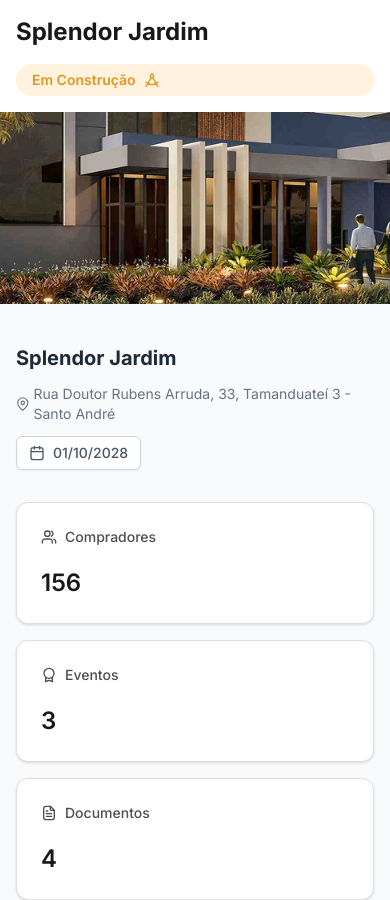
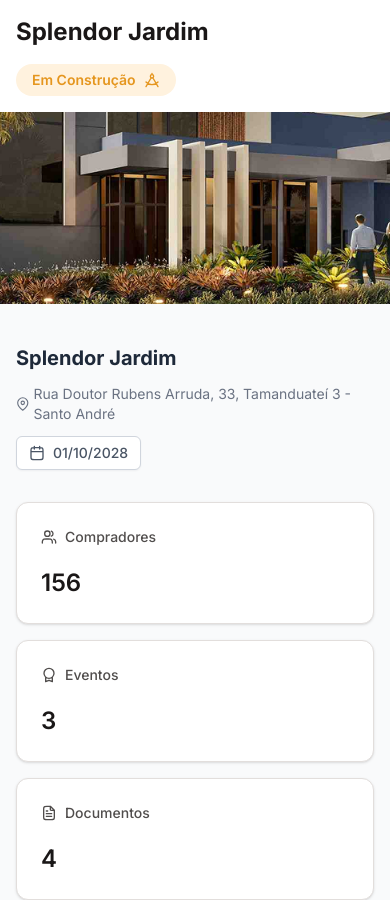
Before and after one commit to thuansilva/desafio-contrutora-patriani, a Next.js app: page / in a window 390 px wide. Shown: the top 900 px of the page. Built offline with nearby package versions, Linux system fonts and the light colour scheme.

Commit message:
feat: Ajuste de layout

```diff
--- a/src/app/components/header.tsx
+++ b/src/app/components/header.tsx
@@ -1,16 +1,14 @@
 import { CompassIcon } from "../styles/icons";
 
 const Header = () => (
-  <div className="flex flex-col sm:flex-row sm:justify-between sm:items-center gap-2 sm:gap-0">
-    <h1 className="text-2xl font-bold leading-8 text-gray-dark">
-      Splendor Jardim
-    </h1>
+  <div className="flex flex-wrap justify-between items-center gap-4">
+    <h1 className="text-gray-dark heading-lg">Splendor Jardim</h1>
 
     <div
       className="flex
       items-center
       text-sm
-      font-semibold px-4 py-1.5 rounded-full mt-2 sm:mt-0
+      font-semibold px-4 py-1.5 rounded-full
       bg-alert-surface
       text-alert-dark
       "
```
